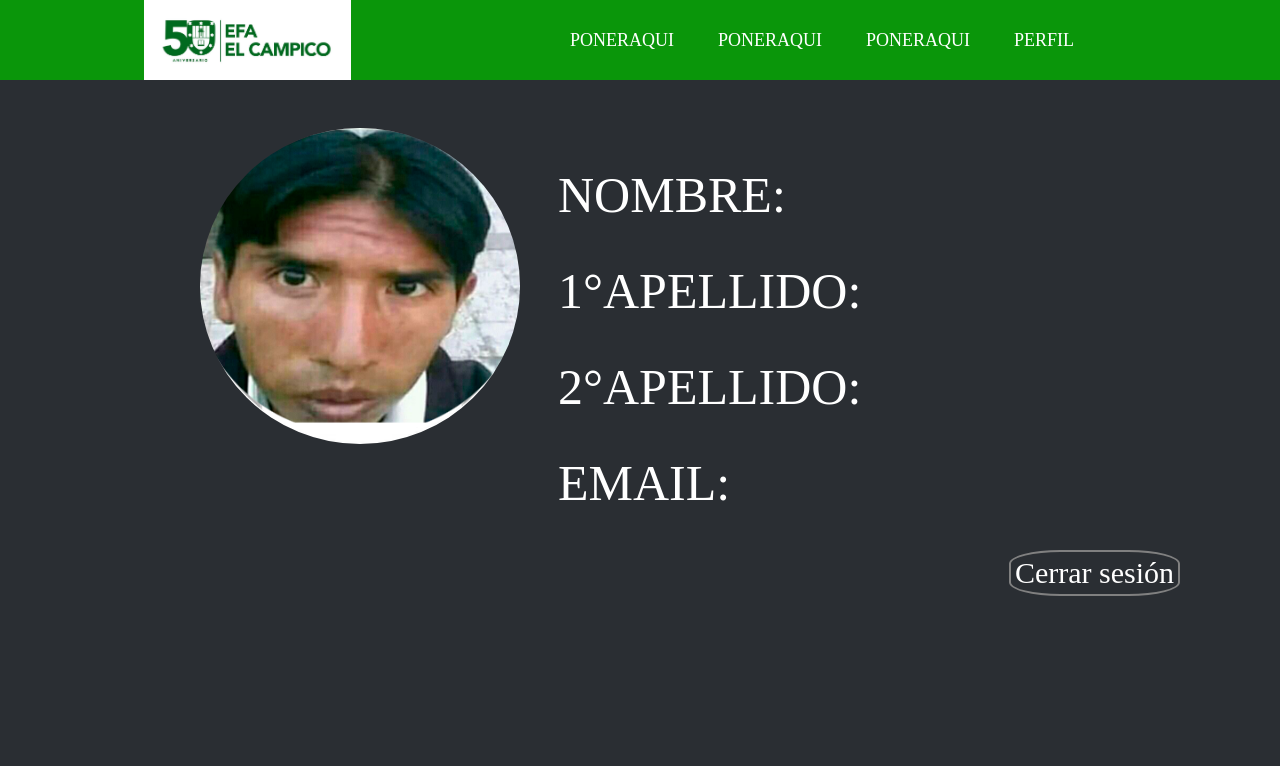
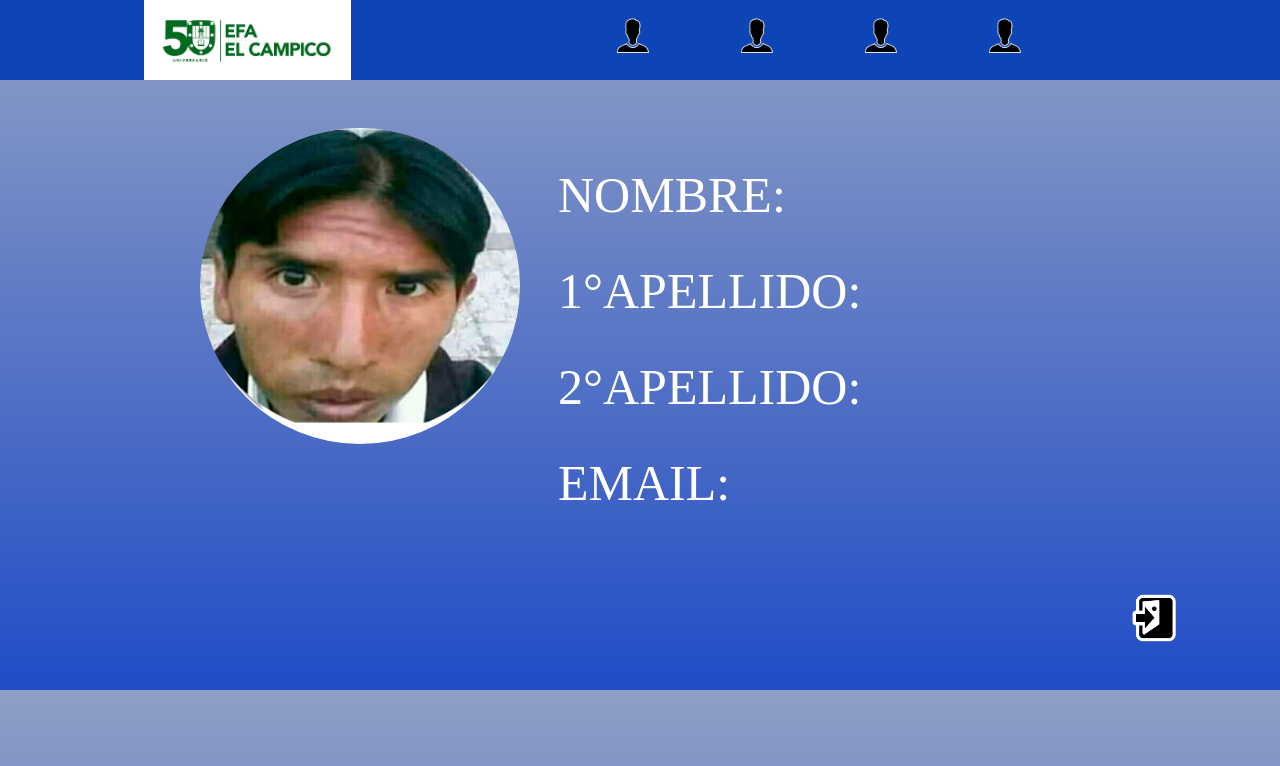
Before and after one commit to zZDANTI/ControlDeSalidas, a PHP site: page /perfilProfesor.php in a window 1280 px wide. Shown: the top 766 px of the page. Run offline with PHP 8.4, Linux system fonts and the light colour scheme; the visitor is signed in with stand-in values (Sample User, id 1); tables that the repository leaves empty or names only in its code hold one stand-in row (values such as "Sample post"); some libraries are stand-ins or nearby versions.

Commit message:
perfil actualizado
cambios de color y fotos

```diff
--- a/css/controlSalidas.css
+++ b/css/controlSalidas.css
@@ -9,7 +9,7 @@
 
 
 .header{
-    background-color: rgb(10, 150, 10);
+    background-color: rgb(13, 69, 182);
     height: 80px;
     position: fixed;
     width: 100%;
@@ -28,7 +28,6 @@
 .nav_link{
     color: white;
     text-decoration: none;
-
 }
 
 .logo img{
@@ -40,24 +39,25 @@
 
 .nav-menu{
     display: flex;
-    margin-right: 40px;
+    margin-right: 70px;
+    margin-top: 10px;
     list-style: none;
 }
 .nav-menu-item{
     font-size: 18px;
-    margin: 0 10px;
+    margin: 0 30px;
     line-height: 80px;
     text-transform: uppercase;
     width: max-content;
 }
 
 .nav-menu-link{
-    padding: 8px 12px;
+    padding: 30px 12px 5px 12px;
     border-radius: 3px;
 }
 
 .nav-menu-link:hover{
-    background-color: rgb(4, 94, 4);
+    background-color: rgb(5, 26, 88);
     transition: 0.5s;
 }
 
@@ -84,7 +84,7 @@
         flex-direction: column;
         align-items: center;
         margin-right: 20px;
-        background-color: rgb(26, 117, 8);
+        background-color: rgb(13, 69, 182);
         position: fixed;
         left: 0;
         top: 60px;
@@ -98,7 +98,7 @@
     }
 
     .nav-menu-link:hover{
-        background-color: rgb(4, 94, 4);
+        background-color: rgb(5, 26, 88);
         transition: 0.5s;
     }
 
@@ -129,8 +129,9 @@
 
 
 body{
-    background-color: #2a2e33;
+    background: -webkit-linear-gradient( #8f9fc5, rgb(32, 76, 198));
 }
+
 
 .perfil{
 	width: 60%;
@@ -163,21 +164,15 @@ body{
     justify-content: space-between;
     display: flex;
     margin-top: 10%;
+
 }
 
 .salir{
-	font-size: 30px;
 	float: right;
-	padding: 4px;
-	border: 2px solid gray;
+	margin: 43px;
 	margin-right: 100px;
-    border-radius: 30%;
 }
 
-.salir a{
-	text-decoration:none;
-	color: white;
-}
 
 @media (max-width: 768px){
 
--- a/perfilProfesor.php
+++ b/perfilProfesor.php
@@ -29,16 +29,16 @@
             </button>
             <ul class="nav-menu">
                 <li class="nav-menu-item">
-                    <a href="#" class="nav-menu-link nav_link">PonerAQUI</a>
+                    <a href="#" class="nav-menu-link nav_link"><img src="Imgs/logo_usuario.png" alt="" width="40px"></a>
                 </li>
                 <li class="nav-menu-item">
-                    <a href="#" class="nav-menu-link nav_link">PonerAQUI</a>
+                    <a href="#" class="nav-menu-link nav_link"><img src="Imgs/logo_usuario.png" alt="" width="40px"></a>
                 </li>
                 <li class="nav-menu-item">
-                    <a href="#" class="nav-menu-link nav_link">PonerAQUI</a>
+                    <a href="#" class="nav-menu-link nav_link"><img src="Imgs/logo_usuario.png" alt="" width="40px"></a>
                 </li>
                 <li class="nav-menu-item">
-                    <a href="perfilProfesor.php" class="nav-menu-link nav_link">Perfil</a>
+                    <a href="perfilProfesor.php" class="nav-menu-link nav_link"><img src="Imgs/logo_usuario.png" alt="" width="40px"></a>
                 </li>
             </ul>
 
@@ -76,7 +76,7 @@
 	</div>
 
 	<div class="salir">
-		<a href="php/cerrarSesion.php">Cerrar sesi&oacute;n</a>
+		<a href="php/cerrarSesion.php"><img src="Imgs/cerrar_sesion.png" alt="cerrar_sesion" width="50px"></a>
 	</div>
 
 </body>
--- a/prueba.php
+++ b/prueba.php
@@ -37,6 +37,5 @@
 
         </nav>
     </header>
-    <a href="php/cerrarSesion.php">Cerrar sesion</a>
 </body>
 </html>
```
Also changed, not shown: Imgs/cerrar_sesion.png (added), Imgs/logo_usuario.png (added).
